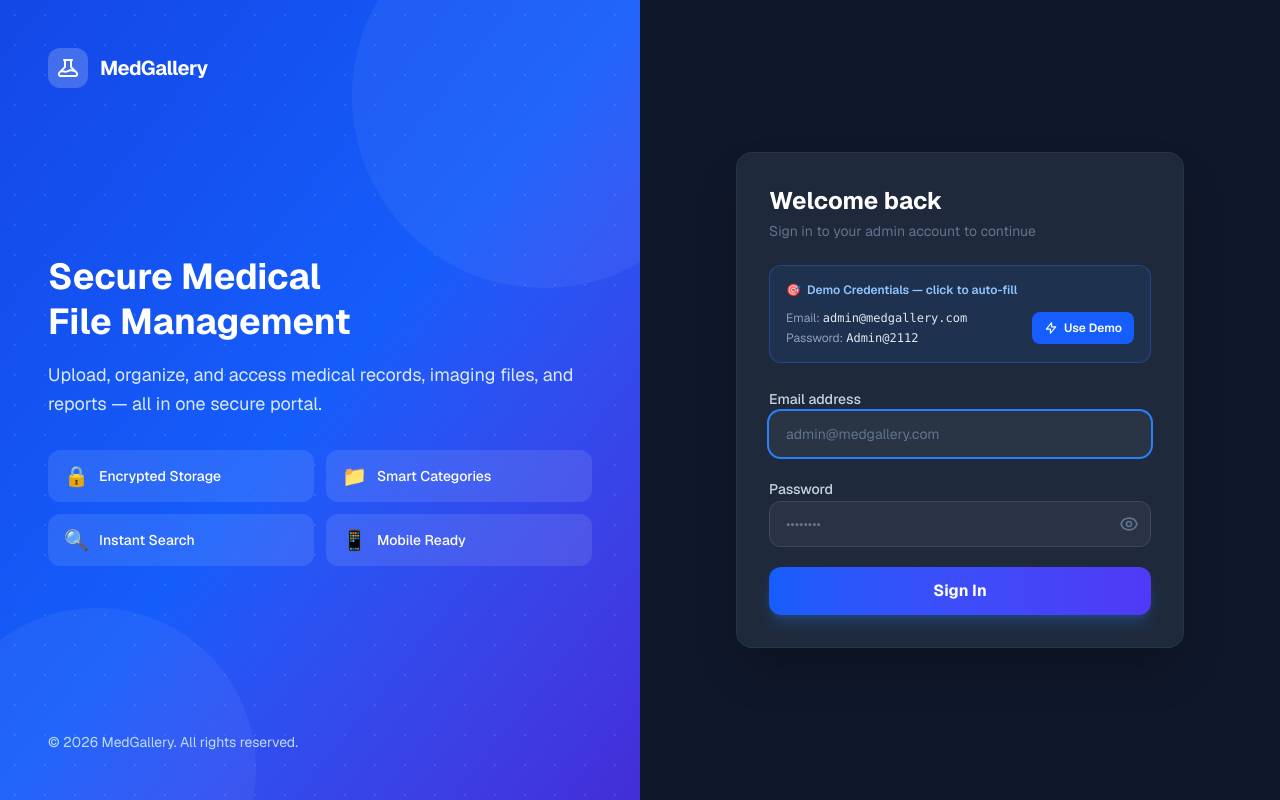
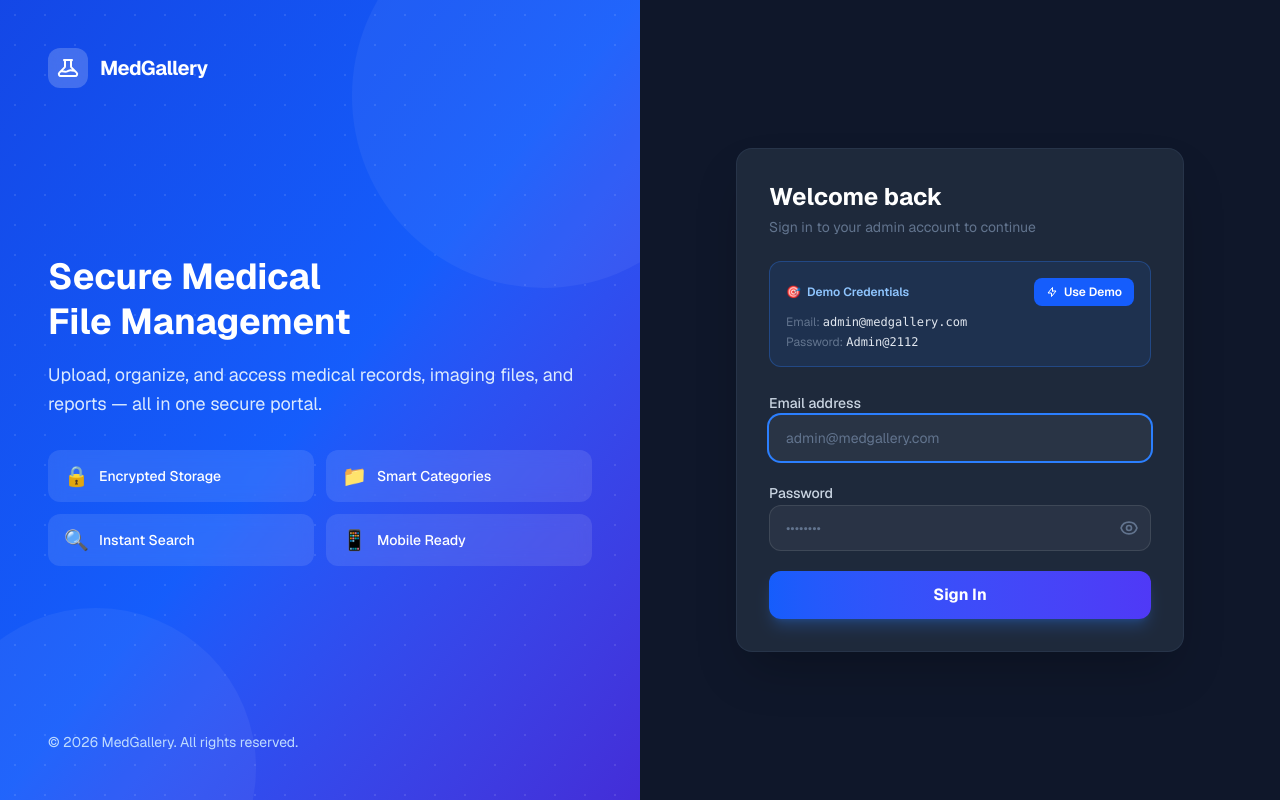
Before and after one commit to guddukumar2002/medical-gallery, a Next.js app: page /login in a window 1280 px wide. Built offline with nearby package versions, Linux system fonts and the light colour scheme.

Commit message:
fix: demo banner layout — title+button top row, credentials below, no truncation

```diff
--- a/src/app/(auth)/login/page.tsx
+++ b/src/app/(auth)/login/page.tsx
@@ -87,36 +87,38 @@ function LoginForm() {
             <span className="font-bold text-white">MedGallery</span>
           </div>
 
-          <div className="rounded-2xl shadow-2xl p-8 border border-slate-700/50" style={{ background: "#1e293b" }}>
+          <div className="rounded-2xl shadow-2xl p-5 sm:p-8 border border-slate-700/50" style={{ background: "#1e293b" }}>
             <div className="mb-6">
               <h1 className="text-2xl font-bold text-white">Welcome back</h1>
               <p className="text-slate-500 text-sm mt-1">Sign in to your admin account to continue</p>
             </div>
 
             {/* Demo credentials banner */}
-            <div className="mb-6 rounded-xl border border-blue-500/30 bg-blue-500/10 p-4">
-              <p className="text-xs font-semibold text-blue-300 mb-3 flex items-center gap-1.5">
-                <span>🎯</span> Demo Credentials — click to auto-fill
-              </p>
-              <div className="flex items-center justify-between gap-3">
-                <div className="space-y-1">
-                  <p className="text-xs text-slate-400">
-                    Email: <span className="text-slate-200 font-mono select-all">{DEMO_EMAIL}</span>
-                  </p>
-                  <p className="text-xs text-slate-400">
-                    Password: <span className="text-slate-200 font-mono select-all">{DEMO_PASSWORD}</span>
-                  </p>
-                </div>
+            <div className="mb-6 rounded-xl border border-blue-500/30 bg-blue-500/10 p-3 sm:p-4">
+              <div className="flex items-center justify-between mb-2">
+                <p className="text-xs font-semibold text-blue-300 flex items-center gap-1.5">
+                  <span>🎯</span> Demo Credentials
+                </p>
                 <button
                   type="button"
                   onClick={fillDemo}
-                  className="flex-shrink-0 flex items-center gap-1.5 px-3 py-2 text-xs font-semibold bg-blue-600 hover:bg-blue-500 active:scale-95 text-white rounded-lg transition-all"
+                  className="flex items-center gap-1.5 px-3 py-1.5 text-xs font-semibold bg-blue-600 hover:bg-blue-500 active:scale-95 text-white rounded-lg transition-all"
                 >
-                  <svg className="w-3.5 h-3.5" fill="none" stroke="currentColor" viewBox="0 0 24 24">
+                  <svg className="w-3 h-3" fill="none" stroke="currentColor" viewBox="0 0 24 24">
                     <path strokeLinecap="round" strokeLinejoin="round" strokeWidth={2} d="M13 10V3L4 14h7v7l9-11h-7z" />
                   </svg>
                   Use Demo
                 </button>
+              </div>
+              <div className="space-y-1">
+                <p className="text-xs text-slate-400">
+                  <span className="text-slate-500">Email: </span>
+                  <span className="text-slate-200 font-mono">{DEMO_EMAIL}</span>
+                </p>
+                <p className="text-xs text-slate-400">
+                  <span className="text-slate-500">Password: </span>
+                  <span className="text-slate-200 font-mono">{DEMO_PASSWORD}</span>
+                </p>
               </div>
             </div>
 
--- a/src/components/gallery/FilePreviewModal.tsx
+++ b/src/components/gallery/FilePreviewModal.tsx
@@ -95,33 +95,36 @@ export default function FilePreviewModal({ file, onClose }: FilePreviewModalProp
         </div>
 
         {/* Actions */}
-        <div className="flex flex-wrap gap-2 pt-1 border-t border-slate-700">
+        <div className="grid grid-cols-3 gap-2 pt-3 border-t border-slate-700">
           <a
             href={file.fileUrl}
             target="_blank"
             rel="noopener noreferrer"
-            className="inline-flex items-center gap-2 px-3 py-2 sm:px-4 sm:py-2.5 bg-gradient-to-r from-blue-600 to-indigo-600 text-white text-xs sm:text-sm font-semibold rounded-xl hover:opacity-90 transition-opacity shadow-lg shadow-blue-500/20"
+            className="flex flex-col sm:flex-row items-center justify-center gap-1 sm:gap-2 px-2 py-2.5 sm:px-4 bg-gradient-to-r from-blue-600 to-indigo-600 text-white text-xs font-semibold rounded-xl hover:opacity-90 transition-opacity shadow-lg shadow-blue-500/20 text-center"
           >
-            <svg className="w-4 h-4" fill="none" stroke="currentColor" viewBox="0 0 24 24">
+            <svg className="w-4 h-4 flex-shrink-0" fill="none" stroke="currentColor" viewBox="0 0 24 24">
               <path strokeLinecap="round" strokeLinejoin="round" strokeWidth={2} d="M10 6H6a2 2 0 00-2 2v10a2 2 0 002 2h10a2 2 0 002-2v-4M14 4h6m0 0v6m0-6L10 14" />
             </svg>
-            Open in Browser
+            <span>Open</span>
           </a>
           <a
             href={file.fileUrl}
             download
-            className="inline-flex items-center gap-2 px-3 py-2 sm:px-4 sm:py-2.5 bg-slate-700 text-slate-200 text-xs sm:text-sm font-semibold rounded-xl hover:bg-slate-600 transition-colors border border-slate-600"
+            className="flex flex-col sm:flex-row items-center justify-center gap-1 sm:gap-2 px-2 py-2.5 sm:px-4 bg-slate-700 text-slate-200 text-xs font-semibold rounded-xl hover:bg-slate-600 transition-colors border border-slate-600 text-center"
           >
-            <svg className="w-4 h-4" fill="none" stroke="currentColor" viewBox="0 0 24 24">
+            <svg className="w-4 h-4 flex-shrink-0" fill="none" stroke="currentColor" viewBox="0 0 24 24">
               <path strokeLinecap="round" strokeLinejoin="round" strokeWidth={2} d="M4 16v1a3 3 0 003 3h10a3 3 0 003-3v-1m-4-4l-4 4m0 0l-4-4m4 4V4" />
             </svg>
-            Download
+            <span>Download</span>
           </a>
           <button
             onClick={onClose}
-            className="px-3 py-2 sm:px-4 sm:py-2.5 text-xs sm:text-sm font-semibold text-slate-400 bg-slate-800 border border-slate-700 rounded-xl hover:bg-slate-700 hover:text-white transition-colors ml-auto"
+            className="flex flex-col sm:flex-row items-center justify-center gap-1 sm:gap-2 px-2 py-2.5 sm:px-4 text-xs font-semibold text-slate-400 bg-slate-800 border border-slate-700 rounded-xl hover:bg-slate-700 hover:text-white transition-colors text-center"
           >
-            Close
+            <svg className="w-4 h-4 flex-shrink-0" fill="none" stroke="currentColor" viewBox="0 0 24 24">
+              <path strokeLinecap="round" strokeLinejoin="round" strokeWidth={2} d="M6 18L18 6M6 6l12 12" />
+            </svg>
+            <span>Close</span>
           </button>
         </div>
       </div>
```
